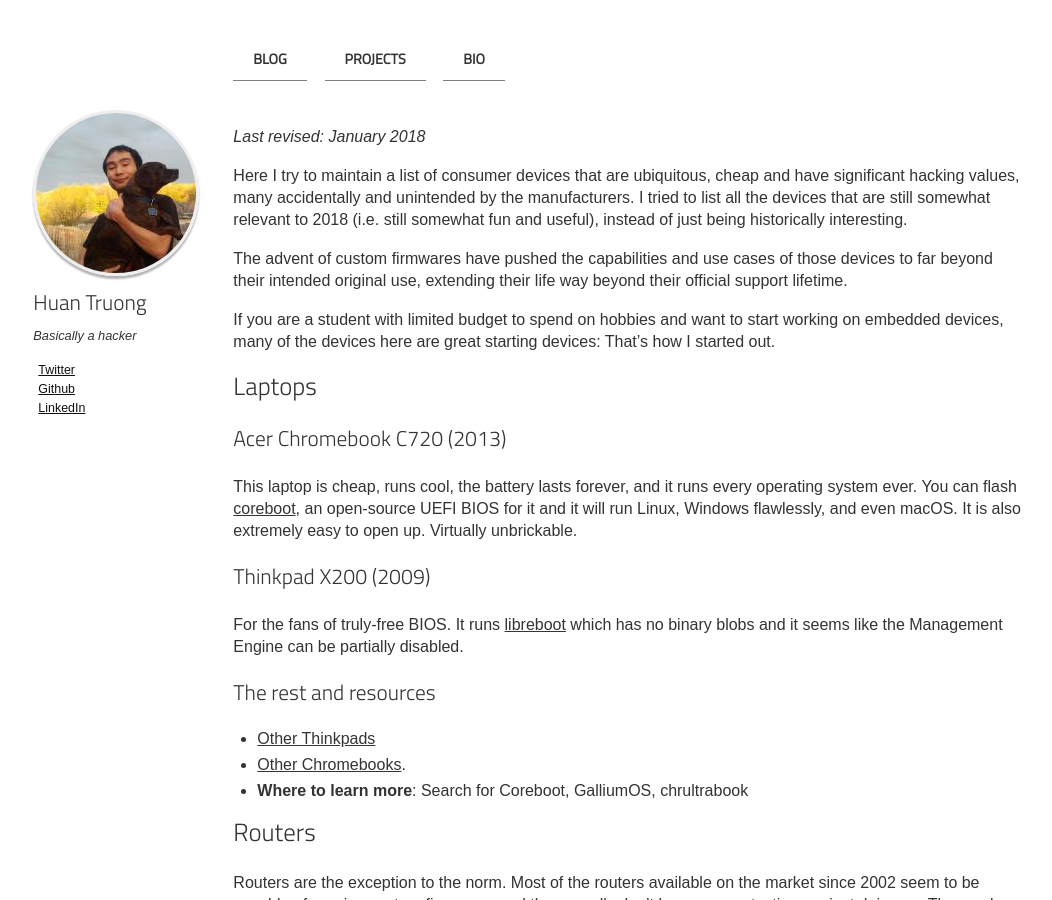
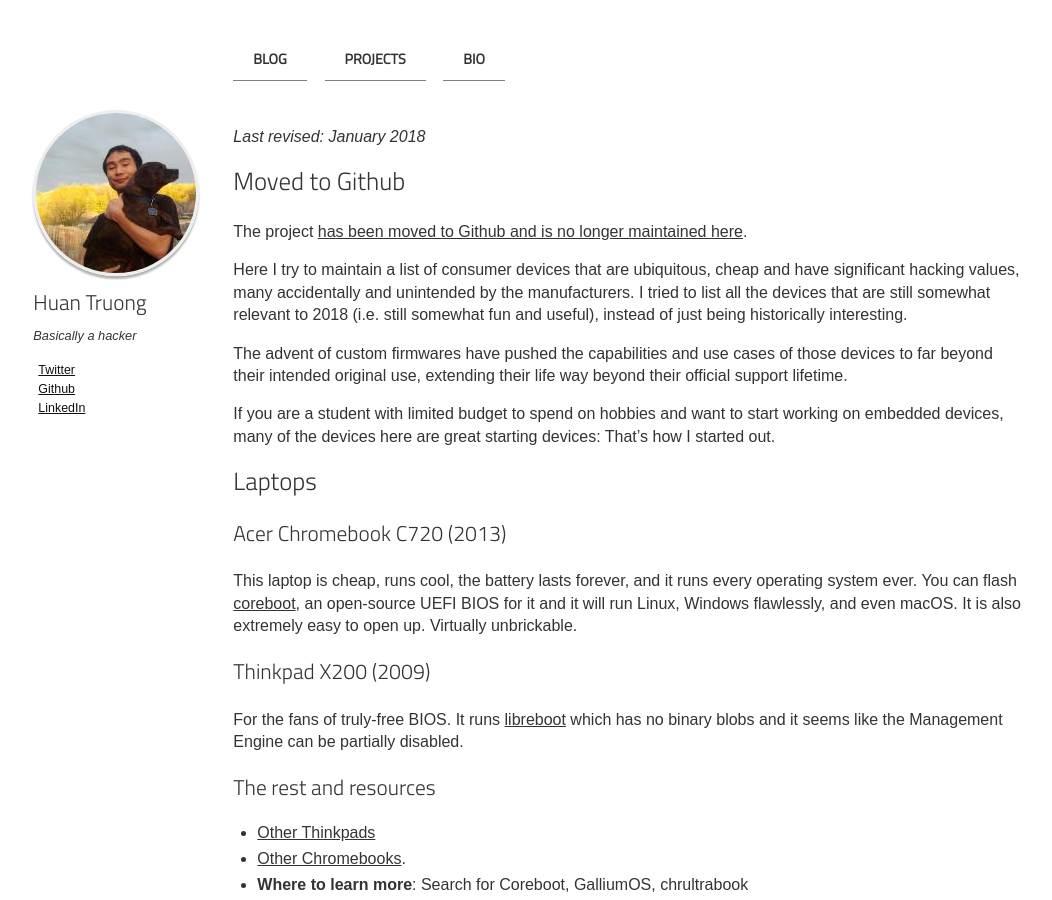
Before and after one commit to htruong/htruong.github.io, a Jekyll site: the page built from hackable.md, in a window 1280 px wide and 900 px high. Shown: the whole window, without its empty margins (115-1167 px from the left). Built offline with Jekyll 4.4.1, drawn with Linux system fonts in a browser that asks for light colours.

Commit message:
[blog] move to github

```diff
--- a/hackable.md
+++ b/hackable.md
@@ -6,6 +6,11 @@
 ---
 
 *Last revised: January 2018*
+
+Moved to Github
+--
+
+The project [has been moved to Github and is no longer maintained here](https://github.com/htruong/hackable-consumer-hardware).
 
 Here I try to maintain a list of consumer devices that are ubiquitous, cheap and have significant hacking values, many accidentally and unintended by the manufacturers. I tried to list all the devices that are still somewhat relevant to 2018 (i.e. still somewhat fun and useful), instead of just being historically interesting.
 
```
